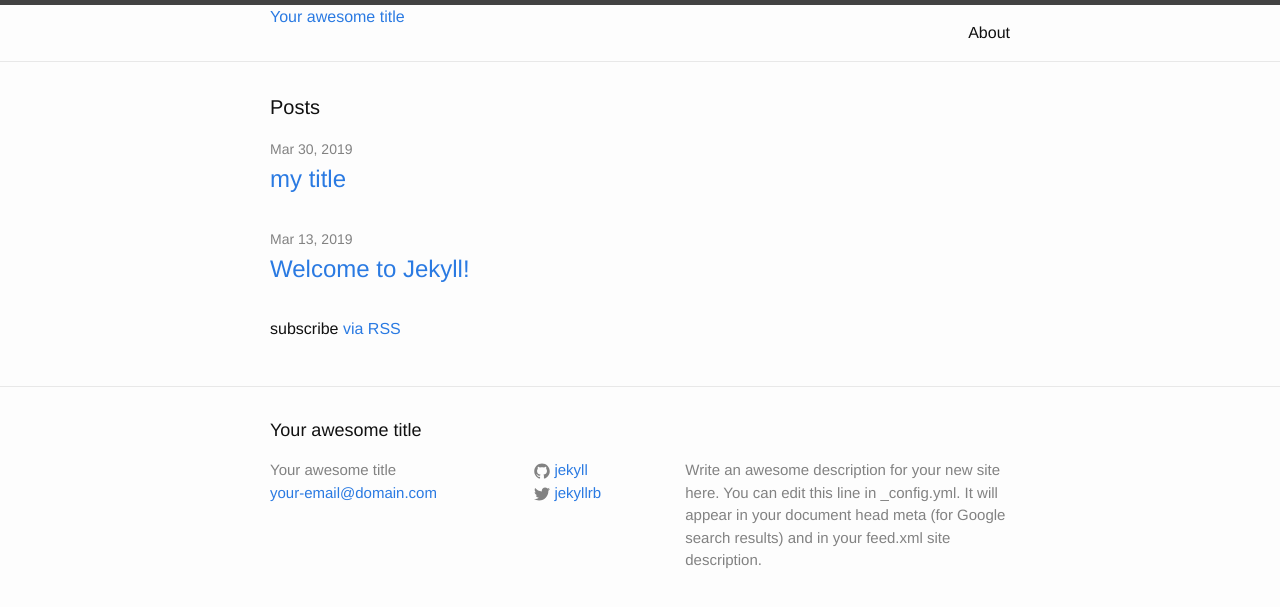
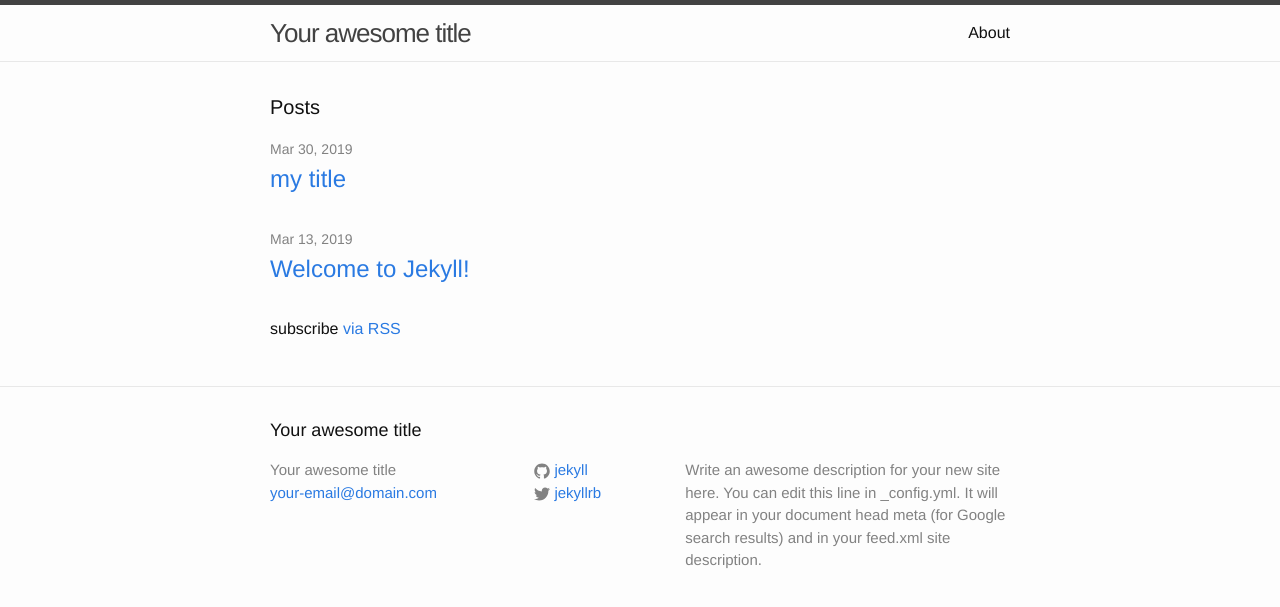
Before and after one commit to narimansnow/narimansnow.github.io, a Jekyll site: the page built from index.html, in a window 1280 px wide. Shown: the top 607 px of the page. Built offline with Jekyll 4.4.1, drawn with Linux system fonts in a browser that asks for light colours.

Commit message:
Update header.html

```diff
--- a/_includes/header.html
+++ b/_includes/header.html
@@ -2,7 +2,7 @@
 
   <div class="wrapper">
 
-    <a class="Кичемасов" href="{{ site.baseurl }}/">{{site.title}}</a>
+    <a class="site-title" href="{{ site.baseurl }}/">{{site.title}}</a>
 
     <nav class="site-nav">
       <a href="#" class="menu-icon">
```
